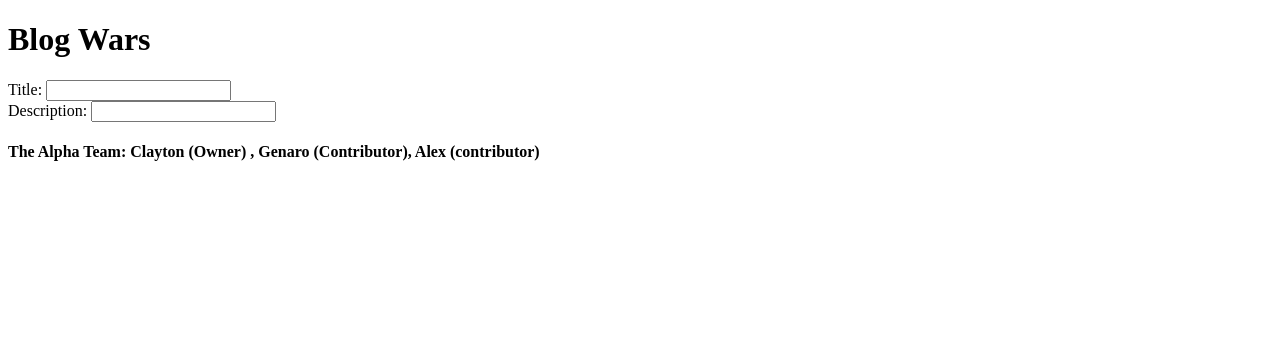
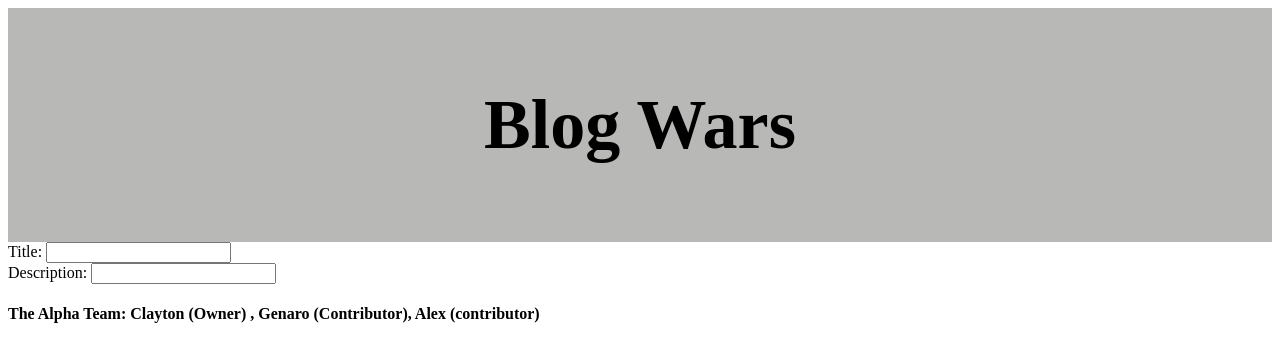
Before and after one commit to ClaytonONeill/Blog-Wars-2-The-Return, a website: page public/index.html in a window 1280 px wide. Drawn offline with Linux system fonts and the light colour scheme.

Commit message:
added css

```diff
--- a/public/index.html
+++ b/public/index.html
@@ -4,7 +4,7 @@
     <meta charset="UTF-8">
     <meta name="viewport" content="width=device-width, initial-scale=1.0">
     <title>Document</title>
-<link rel="stylesheet" href="/css/app.css">
+<link rel="stylesheet" href="/css/main.css">
 
 </head>
 
```
